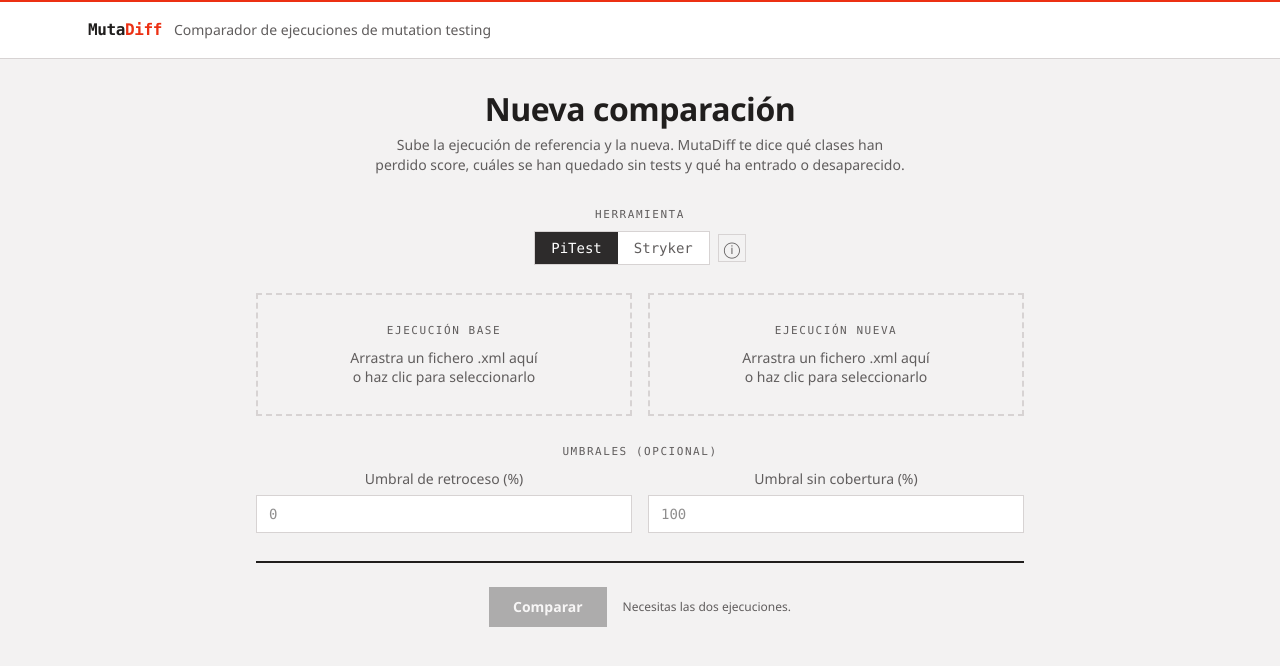
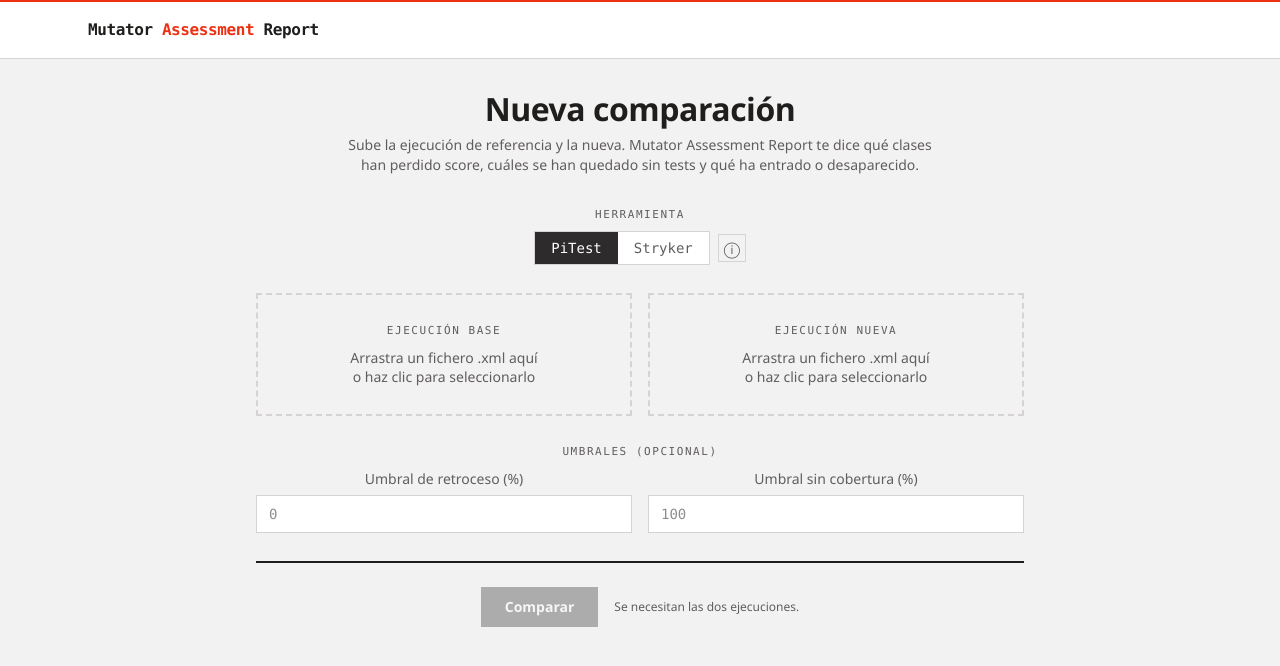
Before and after one commit to Rubenav82/Mutation_Diff, a React (Vite) app in the folder packages/web/: page / in a window 1280 px wide. Shown: the top 666 px of the page. Built offline with nearby package versions, Linux system fonts and the light colour scheme.

Commit message:
feat:newAppName
Actualización del nombre de la aplicación a Mutator Assessment Report y actualización los paquetes a la versión 1.0.0

```diff
--- a/package.json
+++ b/package.json
@@ -1,6 +1,6 @@
 {
   "name": "mutadiff",
-  "version": "0.0.0",
+  "version": "1.0.0",
   "private": true,
   "type": "module",
   "description": "Comparador de ejecuciones de mutation testing (PiTest / Stryker).",
--- a/packages/web/package.json
+++ b/packages/web/package.json
@@ -1,6 +1,6 @@
 {
   "name": "web",
-  "version": "0.0.0",
+  "version": "1.0.0",
   "private": true,
   "type": "module",
   "scripts": {
--- a/packages/web/src/App.tsx
+++ b/packages/web/src/App.tsx
@@ -13,11 +13,8 @@ function AppHeader() {
       <div className="h-0.5 bg-accent" />
       <div className="mx-auto flex max-w-6xl items-baseline gap-3 px-6 py-4">
         <Link to="/" className="font-mono text-base font-semibold tracking-tight text-ink">
-          Muta<span className="text-accent">Diff</span>
+          Mutator <span className="text-accent">Assessment</span> Report
         </Link>
-        <span className="hidden text-sm text-muted sm:inline">
-          Comparador de ejecuciones de mutation testing
-        </span>
       </div>
     </header>
   );
--- a/packages/web/src/pages/NewComparisonPage.tsx
+++ b/packages/web/src/pages/NewComparisonPage.tsx
@@ -69,7 +69,7 @@ export function NewComparisonPage() {
     <main className="rise mx-auto max-w-3xl text-center">
       <h1>Nueva comparación</h1>
       <p className="mt-2 mb-8 text-sm text-balance text-muted">
-        Sube la ejecución de referencia y la nueva. MutaDiff te dice qué clases han perdido score,
+        Sube la ejecución de referencia y la nueva. Mutator Assessment Report te dice qué clases han perdido score,
         cuáles se han quedado sin tests y qué ha entrado o desaparecido.
       </p>
 
@@ -183,7 +183,7 @@ export function NewComparisonPage() {
             Comparar
           </button>
           {!canSubmit && !isSubmitting && (
-            <span className="text-xs text-muted">Necesitas las dos ejecuciones.</span>
+            <span className="text-xs text-muted">Se necesitan las dos ejecuciones.</span>
           )}
         </div>
       </form>
```
Also changed, not shown: 2 other files (tests, documents, lock files or other folders).
